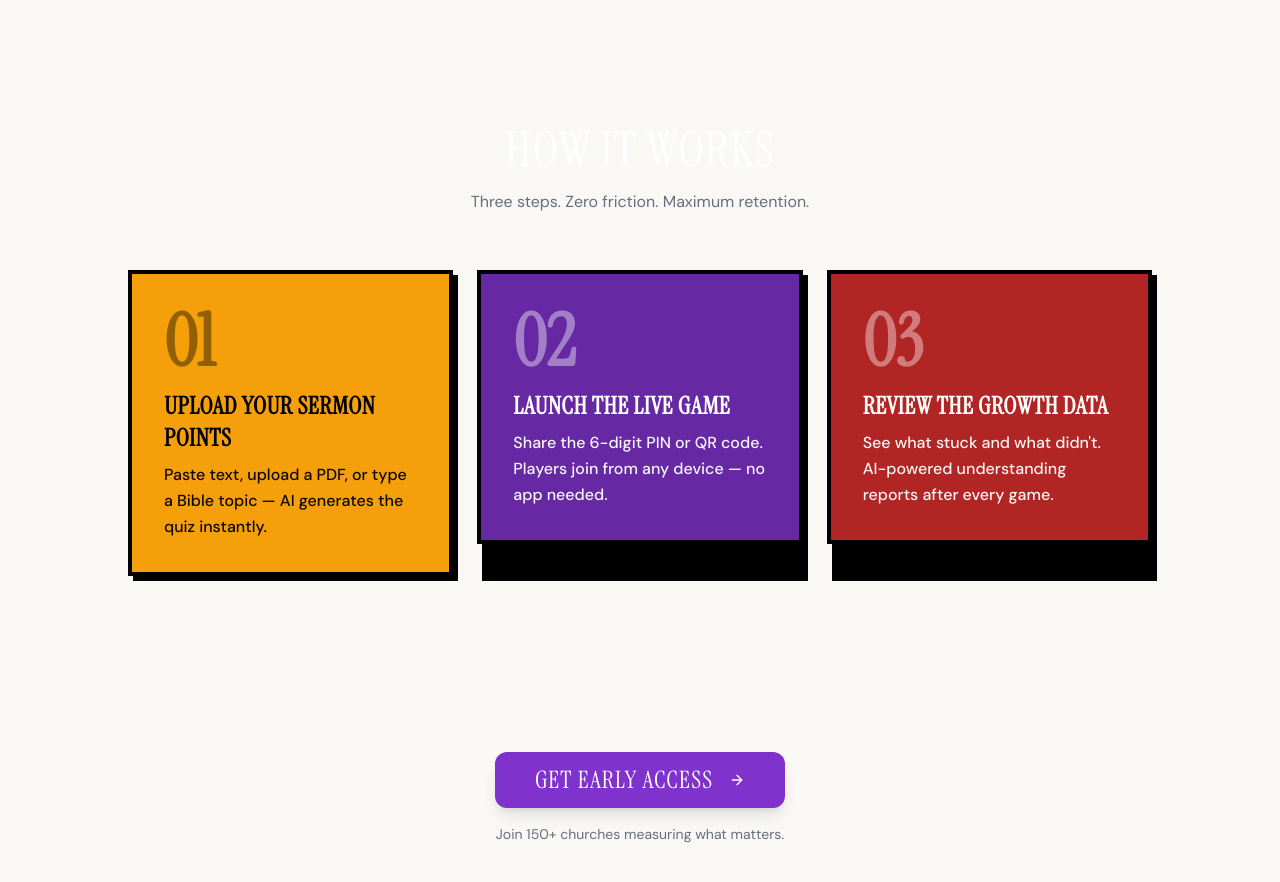
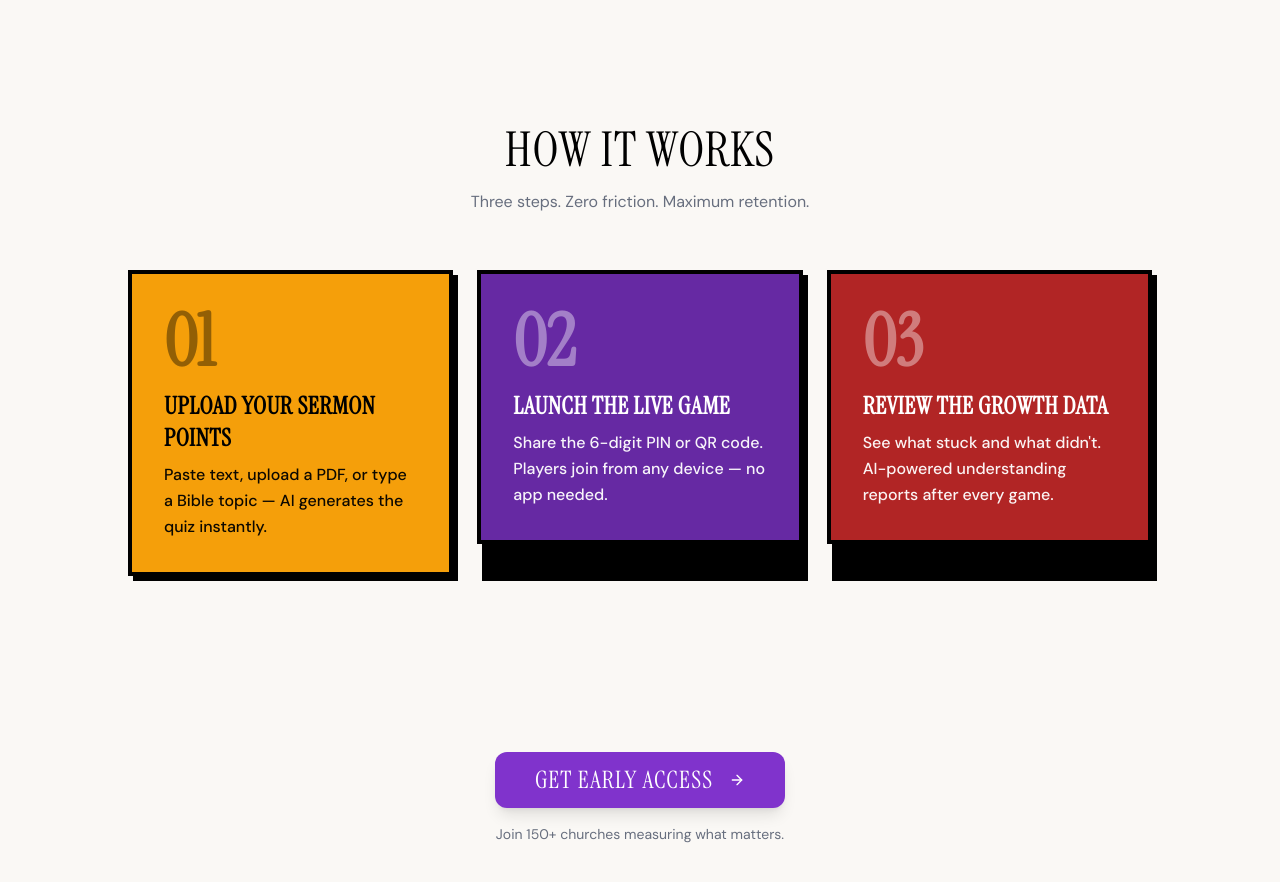
Before and after one commit to Odd-Shoes-Dev/BibleBanter, a React (Vite) app in the folder client/: page / in a window 1280 px wide. Shown: the part 1880-2762 px from the top of the page. Built offline with nearby package versions, Linux system fonts and the light colour scheme; no server answers.

Commit message:
fix: change 'How It Works' heading text color to black for better visibility

```diff
--- a/client/src/components/HowItWorksSection.tsx
+++ b/client/src/components/HowItWorksSection.tsx
@@ -31,7 +31,7 @@ const HowItWorksSection = () => {
   return (
     <section className="py-20 bg-background">
       <div className="container mx-auto px-4">
-        <h2 className="font-heading text-4xl md:text-5xl text-center mb-4 uppercase tracking-wide">
+        <h2 className="font-heading text-4xl md:text-5xl text-center mb-4 uppercase tracking-wide text-black">
           How It Works
         </h2>
         <p className="text-center text-muted-foreground font-body mb-14 max-w-md mx-auto">
```
